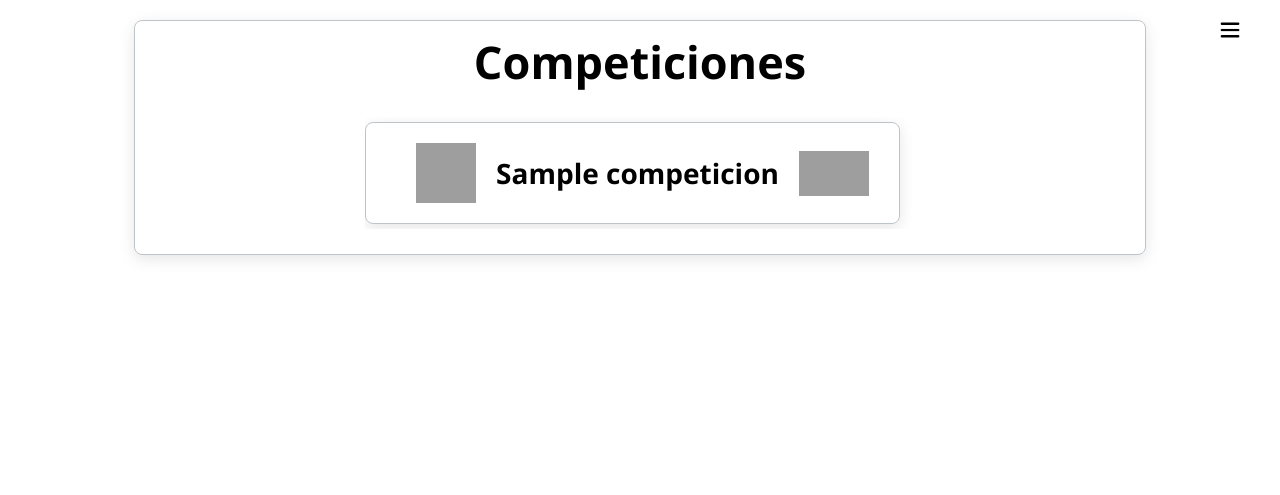
After one commit to nachodorado98/Flask-Futbol-Azure, a Python web app: template web/src/templates/competiciones.html in a window 1280 px wide. The commit adds this page. Shown: the top 495 px of the page. Run offline with Jinja, Linux system fonts and the light colour scheme; the template is opened without the code that fills it: most values are stand-ins (such as "Sample title", 1, 10 or a date in 2020); grey boxes are pictures that could not be loaded.

Commit message:
Creacion de pagina competiciones. Diseño de la informacion de las competiciones

```diff
--- a/web/src/static/css/partidos.css
+++ b/web/src/static/css/partidos.css
@@ -943,3 +943,98 @@ footer {
     width: 70px;
     height: 45px;
 }
+
+/*----------------------------------------------------------COMPETICIONES-------------------------------------------------------*/
+
+.tarjeta-competiciones-totales {
+    width: 100%;
+    max-width: 1000px;
+    flex-direction: column;
+    display: flex;
+    align-items: center;
+    margin: 5px auto;
+    padding: 5px;
+    border: 1px solid #bdc3c7;
+    border-radius: 8px;
+    box-shadow: 0 4px 15px rgba(0, 0, 0, 0.1);
+    margin-top: 20px;
+    cursor: default;
+    background-color: var(--color-primario);
+    color: var(--color-secundario)
+}
+
+.tarjeta-competiciones-totales .titulo-pagina-competiciones {
+    font-size: 45px;
+    margin: 5px;
+    color: var(--color-secundario);
+    margin-bottom: 25px;
+}
+
+.tarjetas-competiciones-totales {
+    max-height: calc(85vh - 100px);
+    overflow-y: auto;
+    padding: 0px;
+    padding-right: 15px;
+    margin-bottom: 20px;
+}
+
+.tarjetas-competiciones-totales::-webkit-scrollbar {
+    width: 10px;
+}
+
+.tarjetas-competiciones-totales::-webkit-scrollbar-thumb {
+    background-color: var(--color-secundario);
+    border-radius: 5px;
+}
+
+.tarjetas-competiciones-totales-wrapper {
+    display: flex;
+    flex-direction: column;
+    align-items: center;
+}
+
+.tarjeta-competicion-total {
+    width: 100%;
+    max-width: 800px;
+    margin: 5px auto;
+    padding: 10px;
+    border: 1px solid #bdc3c7;
+    border-radius: 8px;
+    box-shadow: 0 4px 15px rgba(0, 0, 0, 0.1);
+    transition: transform 0.3s ease-in-out, box-shadow 0.3s ease-in-out;
+    cursor: pointer;
+    background-color: var(--color-primario);
+    color: var(--color-secundario);
+    box-sizing: border-box;
+}
+
+.info-competicion-total {
+    display: flex;
+    align-items: center;
+    justify-content: center;
+}
+
+.info-competicion-total h4 {
+    font-size: 28px;
+    color: #fff;
+    margin: 0px;
+    color: var(--color-secundario)
+}
+
+.info-competicion-total .competicion-competicion-total {
+    margin-right: 20px;
+    margin-left: 40px;
+    margin-bottom: 10px;
+    margin-top: 10px;
+    width: 60px;
+    height: 60px;
+}
+
+.info-competicion-total .pais-competicion-total {
+    margin-right: 20px;
+    margin-left: 20px;
+    margin-bottom: 10px;
+    margin-top: 10px;
+    width: 70px;
+    height: 45px;
+}
--- /dev/null
+++ b/web/src/templates/competiciones.html
@@ -0,0 +1,48 @@
+{% extends "partidos.html" %}
+
+{% block partidos %}{% endblock partidos %}
+
+{% block principal %}
+
+<div class="tarjeta-competiciones-totales">
+
+    <p class="titulo-pagina-competiciones"><strong>Competiciones</strong></p>
+
+    {% if datos_competiciones %}
+
+        <div class="tarjetas-competiciones-totales">
+            <div class="tarjetas-competiciones-totales-wrapper">
+
+            {% for competicion in datos_competiciones %}
+
+                <div class="tarjeta-competicion-total" onclick="window.location.href='/competicion/{{ competicion[0] }}'">
+
+                    <div class="info-competicion-total">
+
+                        {% if competicion[2]=='-1' %}
+                            <img class="competicion-competicion-total" src="{{ url_for('static', filename='imagenes/iconos/no_competicion.png') }}" alt="Competicion Icon">
+                        {% else %}
+                            <img class="competicion-competicion-total" src="{{ url_imagen_competicion }}{{ competicion[2] }}.png" alt="Competicion Icon">
+                        {% endif %}
+
+                        <h4>{{ competicion[1] }}</h4>
+
+                        {% if competicion[3]=='-1' %}
+                            <img class="pais-competicion-total" src="{{ url_for('static', filename='imagenes/iconos/no_pais.png') }}" alt="Pais Icon">
+                        {% else %}
+                            <img class="pais-competicion-total" src="{{ url_imagen_pais }}{{ competicion[3] }}.png" alt="Pais Icon">
+                        {% endif %}
+
+                    </div>
+                </div>
+
+            {% endfor %}
+
+             </div>
+        </div>
+
+    {% endif %}
+
+</div>
+
+{% endblock principal %}
--- a/web/src/templates/equipos.html
+++ b/web/src/templates/equipos.html
@@ -37,7 +37,6 @@
                         <img class="pais-equipo-total" src="{{ url_imagen_pais }}{{ equipo[3] }}.png" alt="Pais Icon">
                     {% endif %}
 
-
                 </div>
             </div>
 
--- a/web/src/templates/partidos.html
+++ b/web/src/templates/partidos.html
@@ -31,6 +31,7 @@
             <ul>
                 <li><a href="/partidos">Partidos</a></li>
                 <li><a href="/equipos">Equipos</a></li>
+                <li><a href="/competiciones">Competiciones</a></li>
                 <li><a href="#">{{ usuario }}</a></li>
                 <li><a href="/logout">Salir</a></li>
             </ul>
```
Also changed, not shown: web/src/blueprints/competicion.py (+19 -0 lines), web/src/database/conexion.py (+22 -0 lines), web/tests/testapp/test_pagina_competiciones.py (added, +52 -0 lines), web/tests/testdatabase/test_tabla_competiciones.py (+8 -0 lines).
